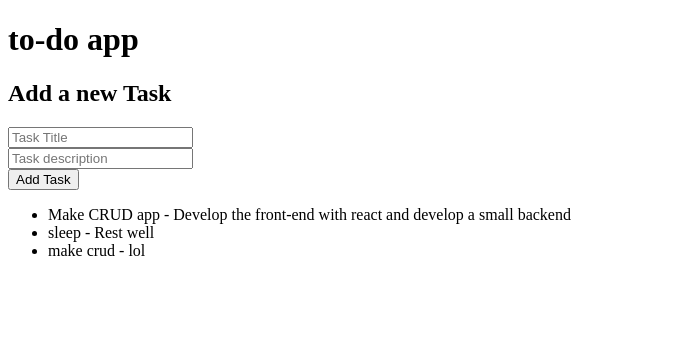
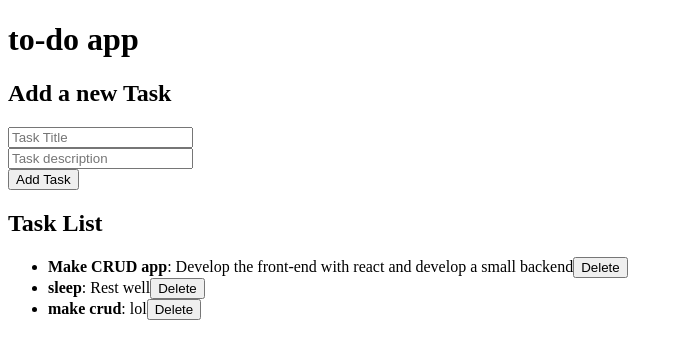
Before and after one commit to lucasmaloni/to-do-app, a React (Vite) app: page / in a window 1280 px wide. Shown: the top 358 px of the page, without its empty margins (0-683 px from the left). Built offline with nearby package versions, Linux system fonts and the light colour scheme; data requests are answered from the project's data file.

Commit message:
delete working

```diff
--- a/src/App.jsx
+++ b/src/App.jsx
@@ -2,11 +2,12 @@ import { useState } from "react";
 import { useEffect } from "react";
 import axios from 'axios';
 import TaskForm from "./components/TaskForm";
+import TaskList from "./components/TaskList";
 
 function App() {
   const[tasks, setTasks] = useState([]);
 
-  useEffect(()=> {
+    useEffect(()=> {
     const getTasks = async () => {
       try{
         const response = await axios.get("http://localhost:3001/tasks");
@@ -17,21 +18,28 @@ function App() {
     }
 
     getTasks();
-  },[])
-
-  function enlistTasks(){
-      const taskList = tasks.map(task => <li key={task.id}>{task.title} - {task.description}</li>)
-
-    return <ul>{taskList}</ul>
-  }
+    },[])
 
   const addTask = async(title, description) => {
     try{
       const newTask = {title: title, description: description, status:"pending"};
       const response = await axios.post('http://localhost:3001/tasks', newTask);
       setTasks([...tasks, response.data]);
+
     } catch(error){
       console.error("Failed to add task:", error);
+
+    }
+  }
+
+  const deleteTask = async(id) => {
+    try{
+
+      await axios.delete('http://localhost:3001/tasks/'+id);
+      setTasks(tasks.filter(task => task.id !== id));
+
+    } catch (error){
+      console.error("There was an error trying to delete the task: ", error);
     }
   }
 
@@ -39,7 +47,7 @@ function App() {
     <div>
       <h1>to-do app</h1>
       <TaskForm onTaskCreate={addTask}/>
-      {enlistTasks()}
+      <TaskList tasks={tasks} onTaskDelete={deleteTask}/>
     </div>
   );
 }
--- a/src/components/TaskList.jsx
+++ b/src/components/TaskList.jsx
@@ -0,0 +1,25 @@
+
+function TaskList({ tasks, onTaskDelete }) {
+
+    if(tasks.length == 0){
+        return <p>No tasks yet. Add one!</p>
+    }
+
+    return  (
+        <div>
+            <h2>Task List</h2>
+            <ul>
+                {tasks.map(task =>(
+                    <li key={task.id}>
+                        <strong>{task.title}</strong>: {task.description}
+                        <button onClick={() => onTaskDelete(task.id)}>
+                            Delete
+                        </button>
+                    </li>
+                ))}
+            </ul>
+        </div>
+    );
+}
+
+export default TaskList;
```
